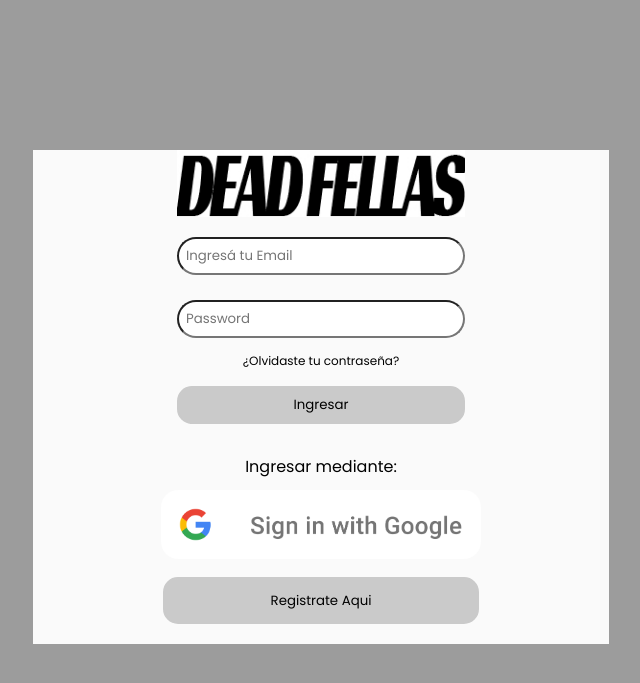
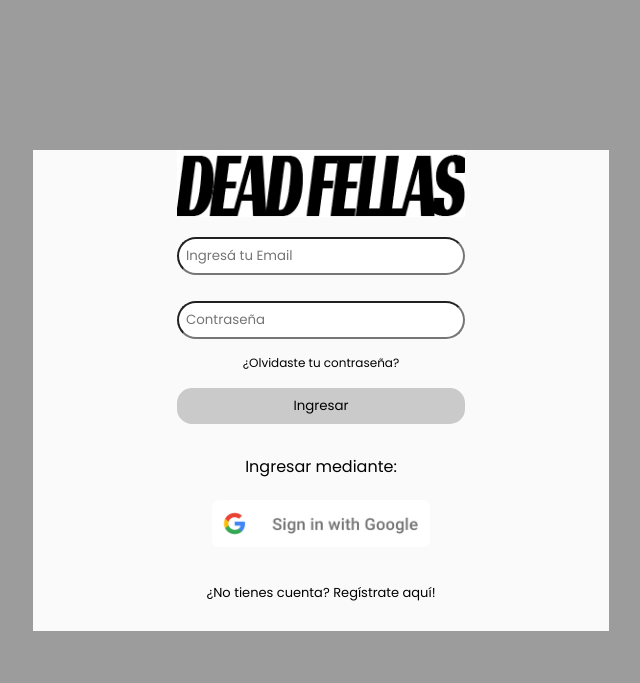
Before and after one commit to Francisco-Guido/DeadFellas, a web app: file index.html/login.html in a window 1280 px wide. Shown: the top 683 px of the page, without its empty margins (319-959 px from the left). Run offline with its HTML, style and script files only (its server is not run), Linux system fonts and the light colour scheme.

Commit message:
mas cambios

```diff
--- a/css/style.css
+++ b/css/style.css
@@ -352,7 +352,7 @@
 }
 
 .button1-login{
-    padding:7px;
+    padding:1%;
     width: 50%;
     border-radius: 25px;
     background-color: rgb(202, 202, 202);
@@ -413,9 +413,7 @@
     font-size: 12px;
 }
 
-.mediante-login{
-    font-weight: 50%;
-}
+
 .contra-login:hover{
     text-decoration: none;
     color: #0000ff;
@@ -423,7 +421,24 @@
     background-color: #fff;
 }
 
+.regist-login{
+    text-decoration: none;
+    color:#000;
+    font-size: 13px;
+}
 
+.regist-login:hover{
+    text-decoration: none;
+    color: #0000ff;
+    font-weight: 700;
+    background-color: #fff;
+}
+
+
+
+.mediante-login{
+    font-weight: 50%;
+}
 
 .passw-container-login{
     display:flex;
@@ -469,22 +484,23 @@
 }
 
 .ingresar-login{
-    height:30%;
+
 }
 
 .ingresar-login:focus{
-    outline: none;
+
 }
 
 
 .ingresar-login img{
-    width: 60%;
-    border: 3px solid transparent;
+    width:45%;
+    border: 2px solid transparent;
     border-radius:20px;
+    padding: 2% 2% 2% 2%;
 }
 
 .ingresar-login img:hover{
-    border: 3px solid rgb(0, 0, 0);
+    border: 2px solid rgb(0, 0, 0);
     border-radius: 50px;
 }
 
--- a/index.html/login.html
+++ b/index.html/login.html
@@ -19,7 +19,7 @@
 
             <form class="formularios-login">
                 <input type="email" class="form-input-login" id="txtEmail" placeholder="Ingresá tu Email" required/>
-                <input type="password" class="form-input-login" id="txtPassword" placeholder="Password"/>
+                <input type="password" class="form-input-login" id="txtPassword" placeholder="Contraseña"/>
                 <div class="passw-container-login">
                     <a href="#" class ="contra-login">¿Olvidaste tu contraseña?</a>
                 </div>
@@ -34,7 +34,7 @@
 
             <article class="ingresar-login"><a href="#" class="vinc"><img src="../logo/google_logo.png" alt="Google"> </a>
             </article>
-            <input type="button" class="button2-login" value="Registrate Aqui"/>
+            <a href="#" class ="regist-login">¿No tienes cuenta? Regístrate aquí!</a>
             </div>
         </section>
 
```
